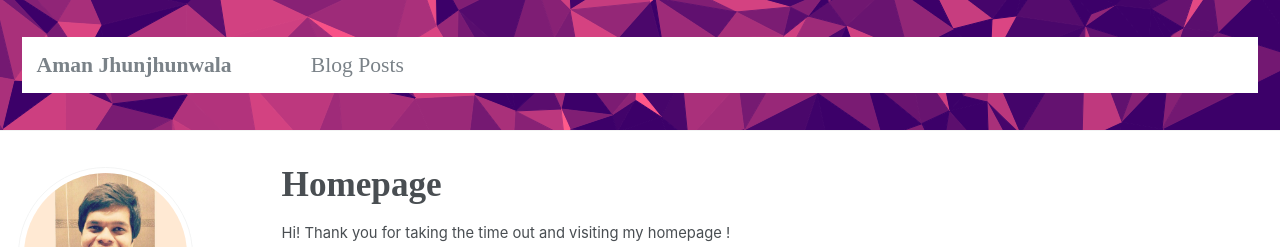
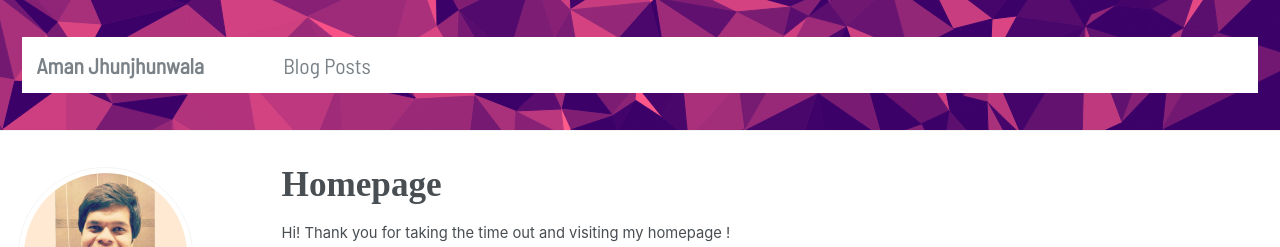
Before and after one commit to amanjhunjhunwala/amanjhunjhunwala.github.io, a Jekyll site: the page built from _pages/about.md, in a window 1280 px wide. Shown: the top 247 px of the page. Built offline with Jekyll 4.4.1, drawn with Linux system fonts in a browser that asks for light colours; some web fonts are replaced.

Commit message:
Update _masthead.scss

```diff
--- a/_sass/_masthead.scss
+++ b/_sass/_masthead.scss
@@ -15,7 +15,7 @@
     @include container;
     @include clearfix;
     padding: 1em 1em 1em;
-    font-family: 'Pompiere', cursive;
+    font-family: 'Barlow Semi Condensed', sans-serif;
 
     @include breakpoint($x-large) {
       max-width: $x-large;
```
